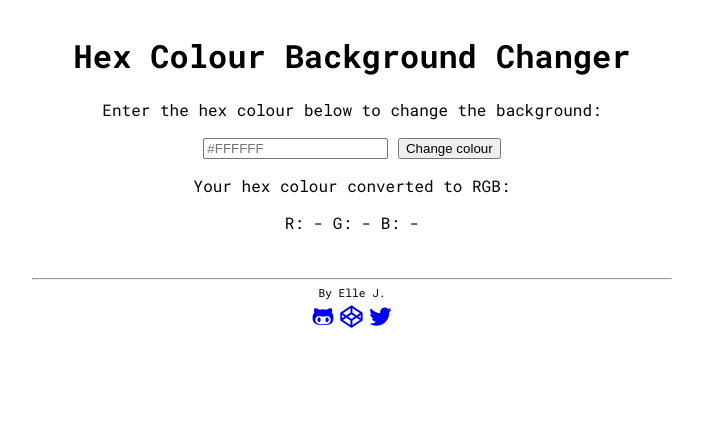
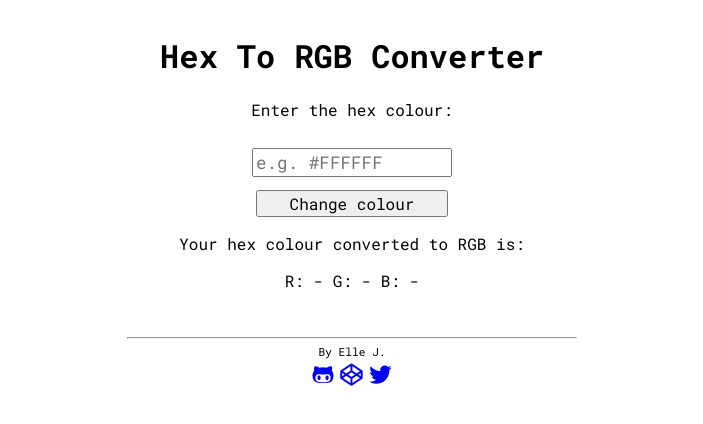
Before and after one commit to ellehallal/hex-to-rgb-converter, a plain HTML site: page index.html in a window 1280 px wide. Shown: the whole page, without its empty margins (288-991 px from the left). Drawn offline with Linux system fonts and the light colour scheme.

Commit message:
Add styling for input field and butttton

```diff
--- a/index.html
+++ b/index.html
@@ -18,17 +18,22 @@
 
 
     <header>
-      <h1>Hex colour background changer</h1>
-      <p id="tagline">Enter the hex colour below to change the background:</p>
+      <h1>Hex to RGB converter</h1>
+      <p id="tagline">Enter the hex colour:</p>
     </header>
 
     <section id="hexchanger">
-      <input type="text" id="inputhex" maxlength="7" value="" placeholder="#FFFFFF">
-      <input type="button" value="Change colour" id="buttoncolour">
+      <div>
+        <input type="text" id="inputhex" maxlength="7" value="" placeholder="e.g. #FFFFFF">
+      </div>
+
+      <div>
+        <input type="button" value="Change colour" id="buttoncolour">
+      </div>
     </section>
 
     <section id="hexrgb">
-      <p>Your hex colour converted to RGB: </p>
+      <p>Your hex colour converted to RGB is: </p>
       <p>R: <span id="resultr">-</span> G: <span id="resultg">-</span> B: <span id="resultb">-</span></p>
     </section>
 
--- a/style.css
+++ b/style.css
@@ -23,6 +23,27 @@ header{
   margin-top: 3%;
 }
 
+input[type=text] {
+  width: 30%;
+  height: auto;
+  font-size: 1.1rem;
+  font-family : inherit;
+  margin: 2%;
+}
+
+#buttoncolour {
+  cursor: pointer;
+  width: 30%;
+  height: auto;
+  font-size: 1rem;
+  font-family: inherit;
+
+}
+
+hr{
+  width: 70%;
+}
+
 footer{
   padding-top: 1.5rem;
   font-size: 0.7rem;
```
